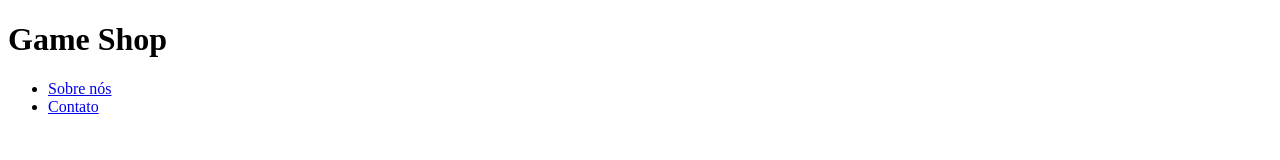
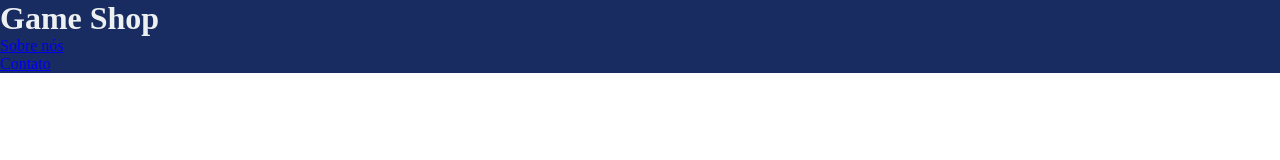
Before and after one commit to priscilaws/site-games-shop, a plain HTML site: page index.html in a window 1280 px wide. Drawn offline with Linux system fonts and the light colour scheme.

Commit message:
added colors to header

```diff
--- a/index.html
+++ b/index.html
@@ -4,6 +4,7 @@
     <meta charset="UTF-8">
     <meta name="viewport" content="width=device-width, initial-scale=1.0">
     <title>Game Shop - A sua loja de Games</title>
+    <link rel="stylesheet" href="./main.css">
 </head>
 <body>
     <header>
--- a/main.css
+++ b/main.css
@@ -1 +1,11 @@
-*
+* {
+    margin: 0;
+    padding: 0;
+    box-sizing: border-box;
+}
+
+header {
+    padding: 16px,0;
+    background-color: #182C61;
+    color: #ecf0f1;
+}
```
